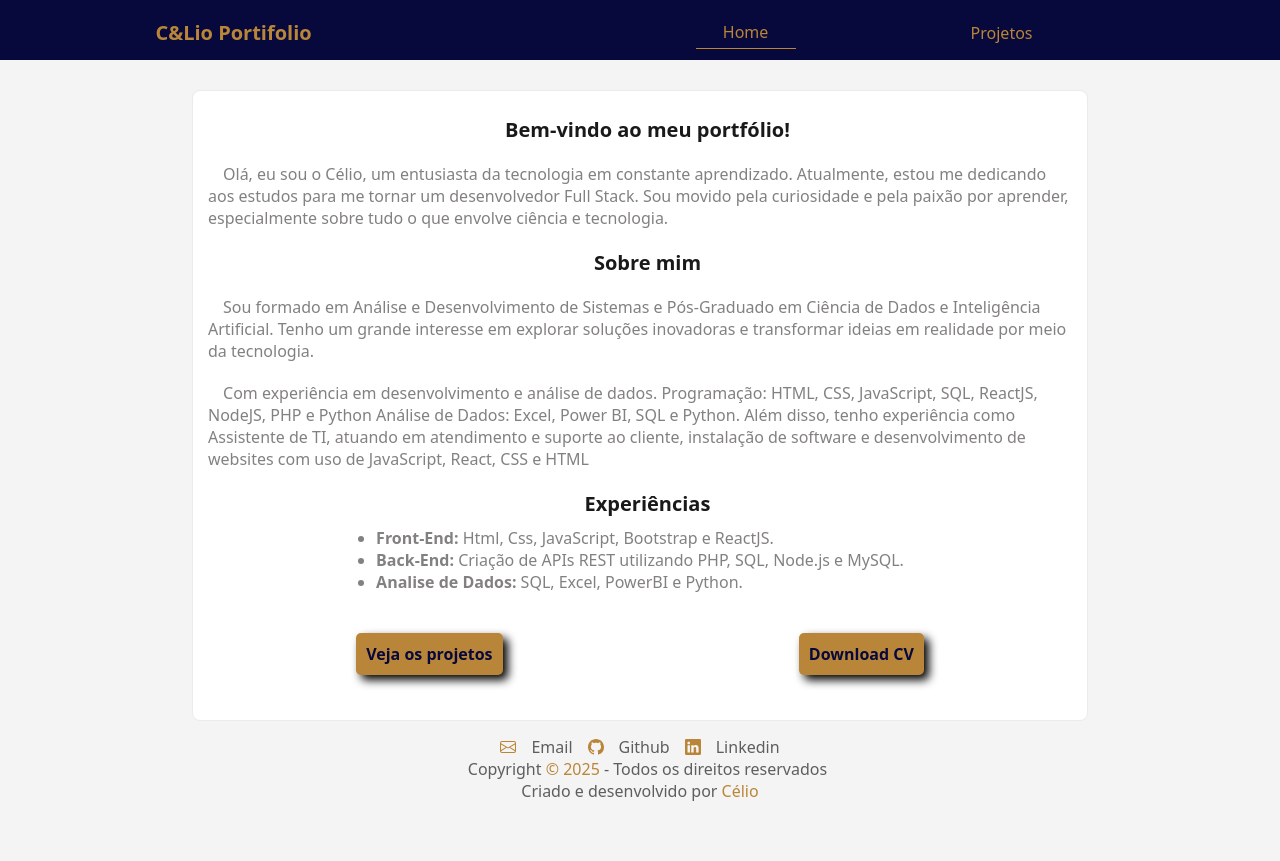
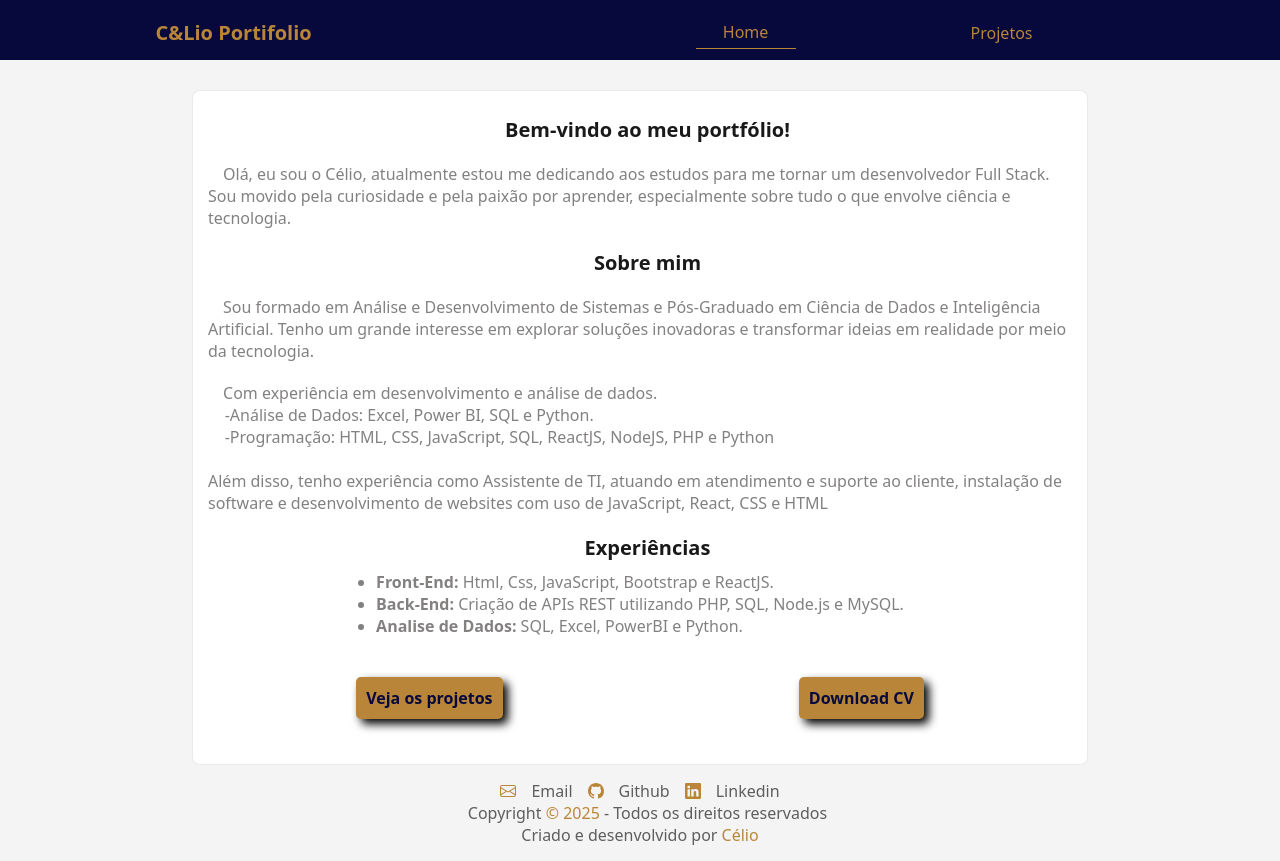
Before and after one commit to CelioDS/Portifolio-React-bd, a React (Create React App) app in the folder frontend/: page / in a window 1280 px wide. Before the commit the page ends 817 px from the top, so only its background shows below. Built offline with nearby package versions, Linux system fonts and the light colour scheme.

Commit message:
FEAT : ajuste no texto home

```diff
--- a/frontend/src/components/Routers/Home.js
+++ b/frontend/src/components/Routers/Home.js
@@ -10,10 +10,9 @@ export default function Home() {
         <RenameTitle initialTitle={"C&Lio - Home"} />
         <h1>Bem-vindo ao meu portfólio!</h1>
         <p>
-          Olá, eu sou o Célio, um entusiasta da tecnologia em constante
-          aprendizado. Atualmente, estou me dedicando aos estudos para me tornar
-          um desenvolvedor Full Stack. Sou movido pela curiosidade e pela paixão
-          por aprender, especialmente sobre tudo o que envolve ciência e
+          Olá, eu sou o Célio, atualmente estou me dedicando aos estudos para me
+          tornar um desenvolvedor Full Stack. Sou movido pela curiosidade e pela
+          paixão por aprender, especialmente sobre tudo o que envolve ciência e
           tecnologia.
         </p>
         <h1>Sobre mim</h1>
@@ -24,12 +23,17 @@ export default function Home() {
           meio da tecnologia.
         </p>
         <p>
-          Com experiência em desenvolvimento e análise de dados. Programação:
-          HTML, CSS, JavaScript, SQL, ReactJS, NodeJS, PHP e Python Análise de
-          Dados: Excel, Power BI, SQL e Python. Além disso, tenho experiência
-          como Assistente de TI, atuando em atendimento e suporte ao cliente,
-          instalação de software e desenvolvimento de websites com uso de
-          JavaScript, React, CSS e HTML
+          Com experiência em desenvolvimento e análise de dados.
+          <br />
+          &nbsp;&nbsp;&nbsp;&nbsp;-Análise de Dados: Excel, Power BI, SQL e
+          Python.
+          <br />
+          &nbsp;&nbsp;&nbsp;&nbsp;-Programação: HTML, CSS, JavaScript, SQL,
+          ReactJS, NodeJS, PHP e Python
+          <br />
+          <br /> Além disso, tenho experiência como Assistente de TI, atuando em
+          atendimento e suporte ao cliente, instalação de software e
+          desenvolvimento de websites com uso de JavaScript, React, CSS e HTML
         </p>
         <h1>Experiências</h1>
         <ul>
@@ -47,10 +51,7 @@ export default function Home() {
         </ul>
 
         <footer>
-          <LinkButton
-            to="/Projetos"
-            text={"veja os projetos"}
-          />
+          <LinkButton to="/Projetos" text={"veja os projetos"} />
 
           <a
             className={style.btnCV}
```
